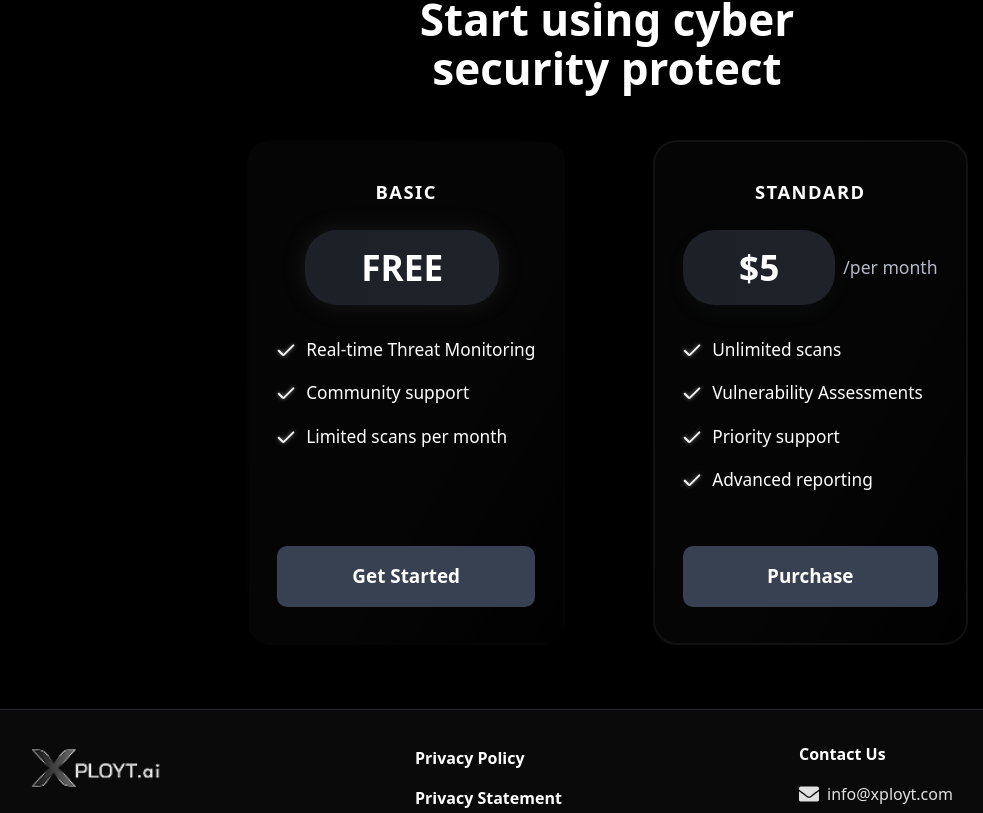
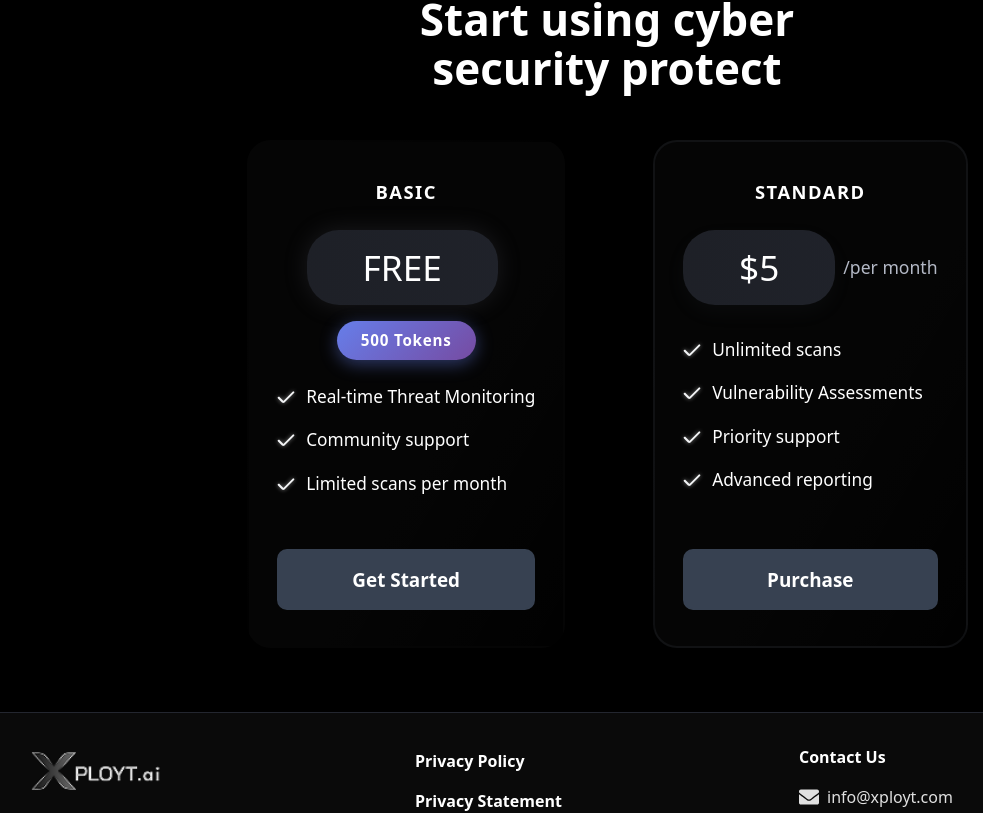
Before and after one commit to Xployt-ai/xployt-frontend, a React (Vite) app: page / in a window 1280 px wide. Shown: the part 2951-3764 px from the top of the page, without its empty margins (33-1016 px from the left). Built offline with nearby package versions, Linux system fonts and the light colour scheme.

Commit message:
feat: add token display to PricingCard and style updates in Home component

```diff
--- a/src/components/PricingCard.tsx
+++ b/src/components/PricingCard.tsx
@@ -4,19 +4,25 @@ interface PricingCardProps {
   plan: string;
   price: string;
   per?: string;
+  tokens?: string;
   features: string[];
   buttonText: string;
   highlight?: boolean;
   onButtonClick?: () => void;
 }
 
-const PricingCard: React.FC<PricingCardProps> = ({ plan, price, per, features, buttonText, highlight = false, onButtonClick }) => (
+const PricingCard: React.FC<PricingCardProps> = ({ plan, price, per, tokens, features, buttonText, highlight = false, onButtonClick }) => (
   <div className={`pricing-card${highlight ? " pricing-card-highlight" : ""}`}>
     <div className="pricing-plan">{plan}</div>
     <div className={`pricing-price-row${highlight ? " pricing-price-row-highlight" : ""}`}>
       <div className="pricing-price">{price}</div>
       {per && <span className="pricing-per">{per}</span>}
     </div>
+    {tokens && (
+      <div className="pricing-tokens">
+        <span className="pricing-tokens-badge">{tokens}</span>
+      </div>
+    )}
     <ul className="pricing-features">
       {features.map((feature, idx) => (
         <li key={idx}><img src="/checkmark.png" alt="check" className="pricing-check" /> {feature}</li>
--- a/src/pages/Home.css
+++ b/src/pages/Home.css
@@ -532,7 +532,7 @@ body, .home-root {
   border-radius: 32px;
   color: #fff;
   font-size: 2.2rem;
-  font-weight: 800;
+  font-weight: 500;
   padding: 0.7rem 3.5rem;
   margin-right: 0.5rem;
   box-shadow: 0 0 24px 0 rgba(120,120,140,0.18);
@@ -545,6 +545,32 @@ body, .home-root {
   color: #b3b8c5;
   font-size: 1.1rem;
   font-weight: 500;
+}
+.pricing-tokens {
+  display: flex;
+  justify-content: center;
+  align-items: center;
+  margin-bottom: 1.5rem;
+  margin-top: -1rem;
+}
+.pricing-tokens-badge {
+  background: linear-gradient(135deg, #667eea 0%, #764ba2 100%);
+  color: #fff;
+  font-size: 0.95rem;
+  font-weight: 700;
+  padding: 0.5rem 1.5rem;
+  border-radius: 20px;
+  box-shadow: 0 4px 15px rgba(102, 126, 234, 0.4);
+  letter-spacing: 0.05em;
+  animation: pulse-glow 2s ease-in-out infinite;
+}
+@keyframes pulse-glow {
+  0%, 100% {
+    box-shadow: 0 4px 15px rgba(102, 126, 234, 0.4);
+  }
+  50% {
+    box-shadow: 0 4px 25px rgba(102, 126, 234, 0.6);
+  }
 }
 .pricing-features {
   list-style: none;
--- a/src/pages/Home.tsx
+++ b/src/pages/Home.tsx
@@ -207,6 +207,7 @@ const Home = () => {
           <PricingCard
             plan="BASIC"
             price="FREE"
+            tokens="500 Tokens"
             features={["Real-time Threat Monitoring", "Community support", "Limited scans per month"]}
             buttonText="Get Started"
           />
```
